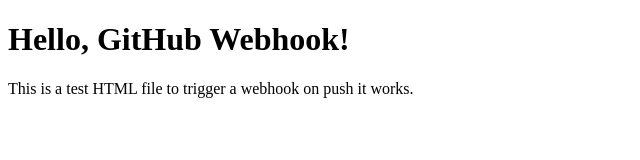
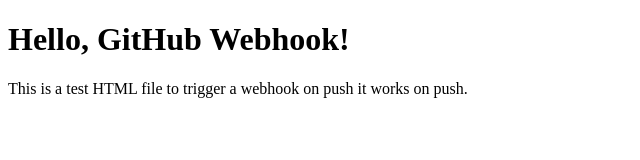
Before and after one commit to yuvrajahire1/linux-server, a plain HTML site: page index.html in a window 1280 px wide. Shown: the full height of the page, 0-640 px from the left. Drawn offline with Linux system fonts and the light colour scheme.

Commit message:
Update index.html

```diff
--- a/index.html
+++ b/index.html
@@ -6,6 +6,6 @@
 </head>
 <body>
     <h1>Hello, GitHub Webhook!</h1>
-    <p>This is a test HTML file to trigger a webhook on push it works.</p>
+    <p>This is a test HTML file to trigger a webhook on push it works on push.</p>
 </body>
 </html>
```
